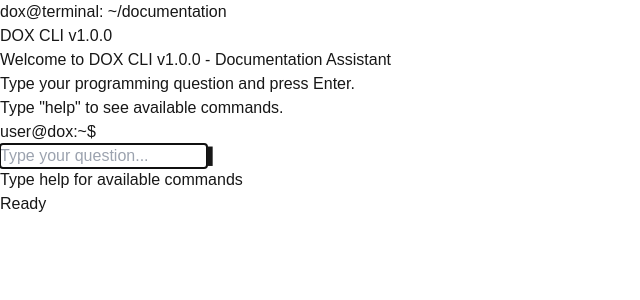
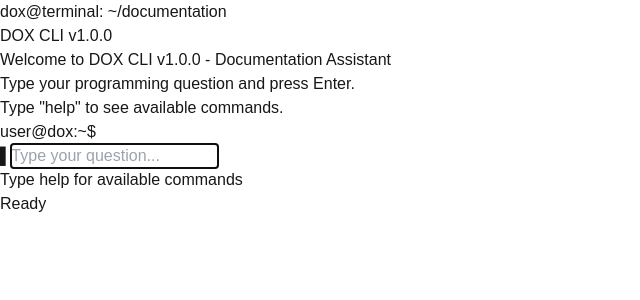
Before and after one commit to florian-lup/dox, a Next.js app: page / in a window 1280 px wide. Shown: the top 300 px of the page, without its empty margins (0-640 px from the left). Built offline with nearby package versions, Linux system fonts and the light colour scheme.

Commit message:
moved cursor to the right

```diff
--- a/src/components/DocumentationAssistant.tsx
+++ b/src/components/DocumentationAssistant.tsx
@@ -546,8 +546,8 @@ export default function DocumentationAssistant() {
                             {item.type === 'error' && (
                                 <div className="text-red-400 pl-3 sm:pl-4 border-l-2 border-red-700">
                                     {item.content}
-                </div>
-            )}
+                                </div>
+                            )}
                         </div>
                     ))}
 
@@ -555,17 +555,17 @@ export default function DocumentationAssistant() {
                     <div className="flex items-start mt-1">
                         <span className={`${themeClasses.prompt} mr-2 flex-shrink-0 mt-0.5`}>user@dox:~$</span>
                         <form onSubmit={handleSubmit} className="flex-1 flex items-center relative">
+                            <span className="animate-pulse text-white absolute left-0">▌</span>
                             <input
                                 ref={inputRef}
                                 type="text"
                                 value={input}
                                 onChange={(e) => setInput(e.target.value)}
                                 disabled={loading}
-                                className="flex-1 bg-transparent text-white outline-none border-none py-0.5 pr-4 w-full"
+                                className="flex-1 bg-transparent text-white outline-none border-none py-0.5 pl-4 w-full"
                                 placeholder={loading ? "Processing..." : "Type your question..."}
                                 autoFocus
                             />
-                            <span className="animate-pulse text-white absolute right-0">▌</span>
                         </form>
                     </div>
                 </div>
```
